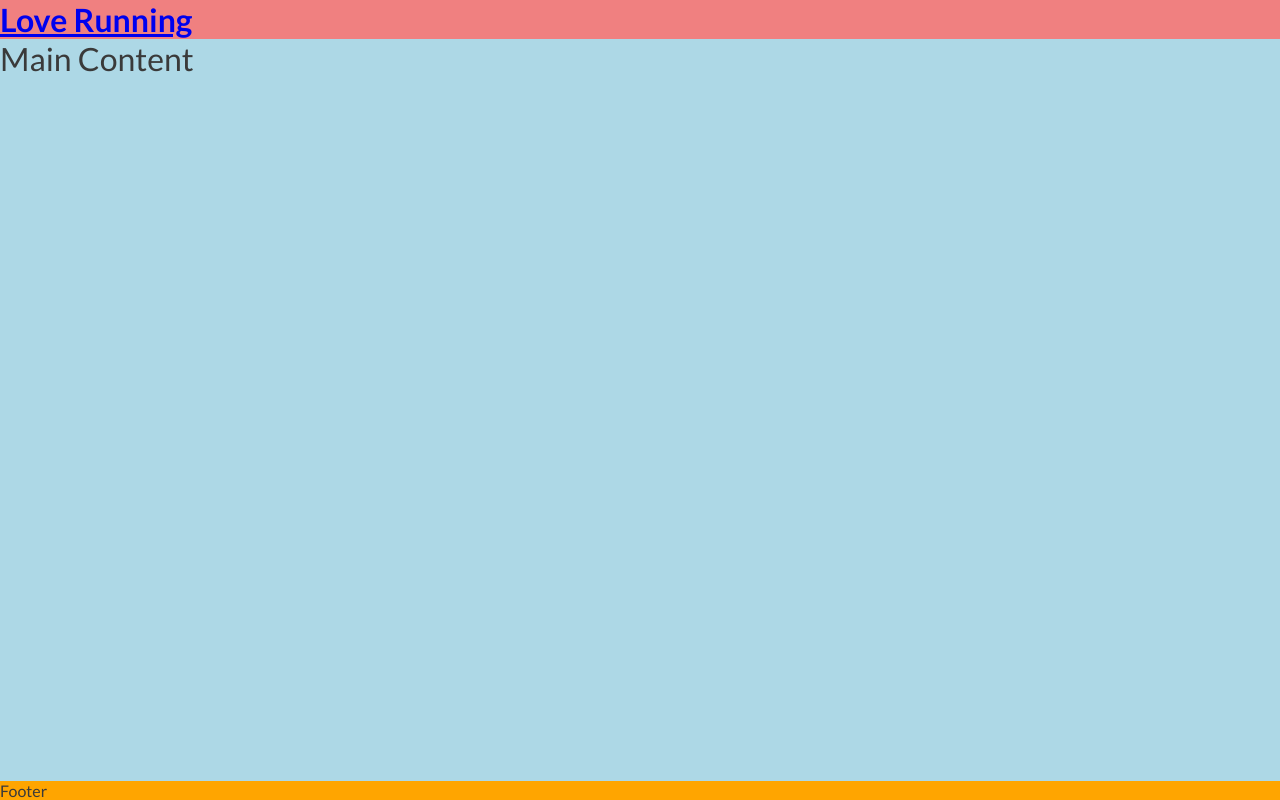
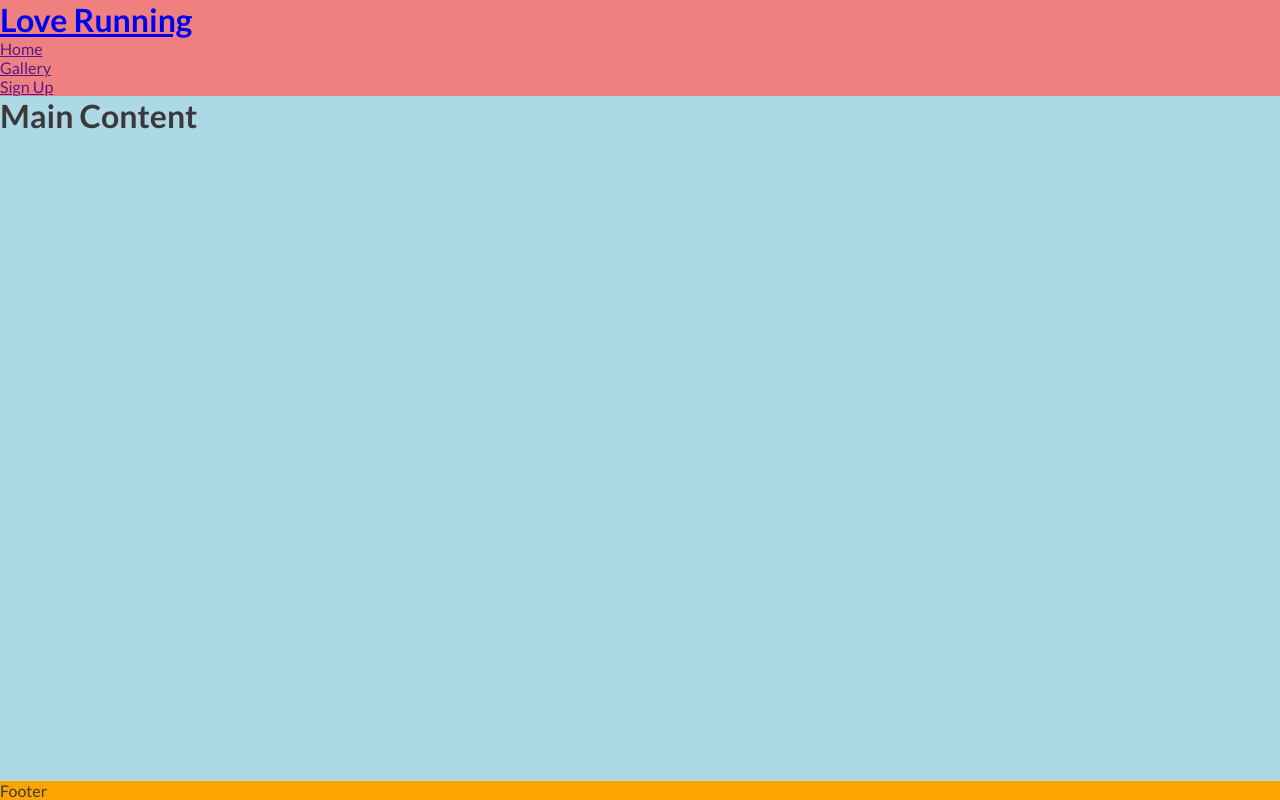
Before and after one commit to Georgeburn94/Love-Running, a plain HTML site: page index.html in a window 1280 px wide. Drawn offline with Linux system fonts and the light colour scheme.

Commit message:
add: nav element with links to other pages (unlinked)

```diff
--- a/index.html
+++ b/index.html
@@ -22,10 +22,17 @@
     <a href="index.html">
         <h1 id="logo">Love Running</h1>
     </a>
+    <nav>
+        <ul>
+            <li><a href="">Home</a></li>
+            <li><a href="">Gallery</a></li>
+            <li><a href="">Sign Up</a></li>
+        </ul>
+    </nav>
 </header>
-<!-- Main element - housing main content -->
+<!-- Main content -->
 <main>
-    <h1 class="lato-regular">Main Content</h1>
+    <h1>Main Content</h1>
 </main>
 <!-- Footer element - containing footer content -->
 <footer>
```
